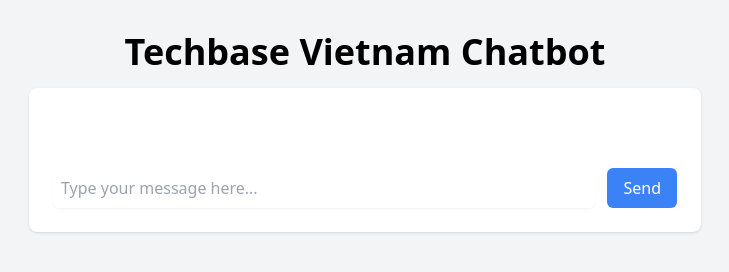
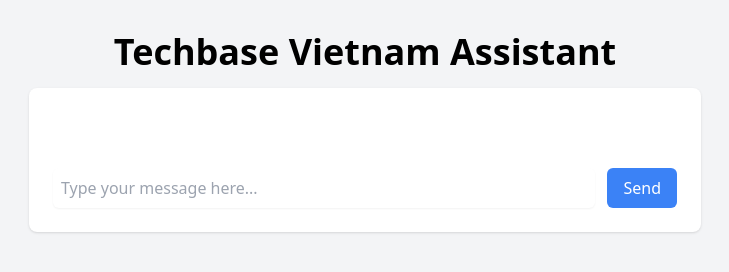
Before and after one commit to phuc-nt/tbv-chatbot-fe, a website: page index.html in a window 1280 px wide. Shown: the whole page, without its empty margins (275-1004 px from the left). Drawn offline with Linux system fonts and the light colour scheme.

Commit message:
Update landing page title to reflect new product name

```diff
--- a/index.html
+++ b/index.html
@@ -14,7 +14,7 @@
   <main id="app" class="min-h-screen bg-gray-100 p-8">
     <div class="max-w-2xl mx-auto">
       <div class="mb-4">
-        <h1 class="text-4xl font-bold text-center">Techbase Vietnam Chatbot</h1>
+        <h1 class="text-4xl font-bold text-center">Techbase Vietnam Assistant</h1>
       </div>
       <div class="bg-white shadow rounded-lg p-6">
         <div class="flow-root">
```
